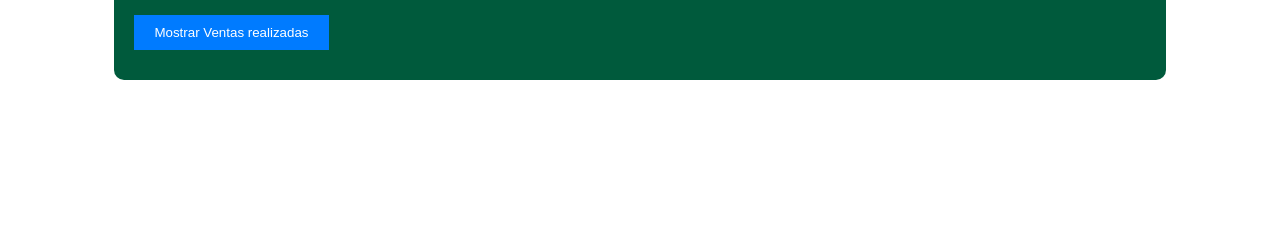
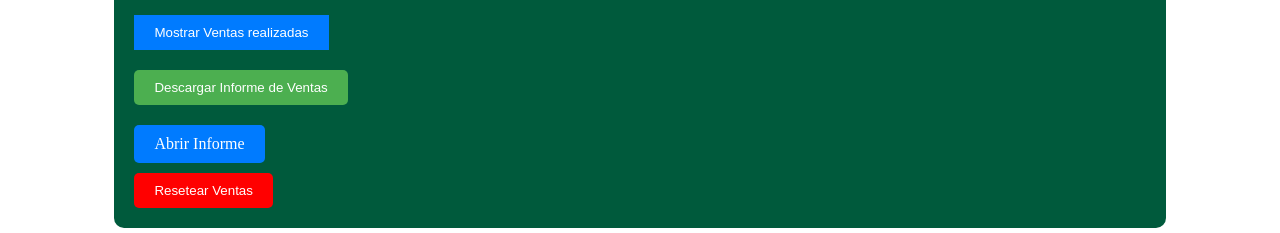
Before and after one commit to maurytrossero/fonobus-app, a Vue app: page / in a window 1280 px wide. Shown: the part 1002-1235 px from the top of the page. Before the commit the page ends 1090 px from the top, so only its background shows below. Built offline with nearby package versions, Linux system fonts and the light colour scheme.

Commit message:
guardar informe y abrir informe

```diff
--- a/src/components/ChangeDetail.vue
+++ b/src/components/ChangeDetail.vue
@@ -18,7 +18,6 @@
         <span class="city-cost"> $ {{ city.cost }}</span>
       </li>
     </ul>
-
 
     <!-- Etiqueta para mostrar la ciudad seleccionada -->
     <div class="selected-city" v-if="selectedCity">
@@ -55,7 +54,6 @@
 
       <!-- Botón para realizar la compra del carrito -->
       <button @click="completePurchase" v-if="cart.length > 0" class="complete-purchase-button">Comprar Carrito</button>
-
     </div>
 
 
@@ -108,6 +106,40 @@
       <p>Total de Ventas del Día: $ {{ totalSales }}</p>
     </div>
 
+    <!-- Contenedor para el botón de guardar informe -->
+    <div class="save-sales">
+      <!-- Botón para guardar informe -->
+          <button @click="downloadReport" style="background-color: #4CAF50; color: white; padding: 10px 20px; border: none; border-radius: 5px; cursor: pointer;">Descargar Informe de Ventas</button>
+    </div>
+
+    <!-- Botón para abrir el informe -->
+    <div class="open-report-container">
+      <input type="file" accept=".json" id="report-input" @change="readReport" class="report-input">
+      <label for="report-input" class="report-label">Abrir Informe</label>
+    </div>
+
+
+      <!-- Sección para mostrar el informe -->
+      <div v-if="reportData">
+        <h3>Informe de Ventas</h3>
+        <p>Fecha: {{ reportData.date }}</p>
+        <ul>
+          <li v-for="(item, index) in reportData.sales" :key="index">
+            <p>Fecha de compra: {{ item.datetime }}</p>
+            <ul>
+              <li v-for="(city, i) in item.items" :key="i">
+                <span>{{ city.name }} - Cantidad: {{ city.quantity }} - Total: $ {{ city.total }}</span>
+              </li>
+            </ul>
+          </li>
+        </ul>
+      </div>
+
+    <!-- Contenedor para el botón de resetear ventas -->
+    <div class="reset-sales-container">
+      <!-- Botón para resetear las ventas realizadas -->
+      <button @click="resetSales" class="reset-sales-button">Resetear Ventas</button>
+    </div>
 
 
   </div>
@@ -162,7 +194,9 @@ export default defineComponent({
       cart: [] as CartItem[],
       purchases: JSON.parse(localStorage.getItem('purchases') || '[]') as Purchase[],
       showPurchasesSection: false,
-      showCityList: true
+      showCityList: true,
+      showReportSection: false,
+      reportData: null as null | { date: string; sales: any[] }, // Inicializado como null
     };
   },
   mounted() {
@@ -273,8 +307,6 @@ export default defineComponent({
       this.cart = [];
     },
 
-
-
     togglePurchasesSection() {
       this.showPurchasesSection = !this.showPurchasesSection;
     },
@@ -282,6 +314,81 @@ export default defineComponent({
     toggleCityList() {
       this.showCityList = !this.showCityList;
     },
+
+    resetSales() {
+      // Mostrar una alerta para confirmar si el usuario está seguro de resetear las ventas
+      if (confirm('¿Estás seguro de que quieres resetear las ventas realizadas?')) {
+        // Limpiar el localStorage
+        localStorage.removeItem('purchases');
+        // Reiniciar el arreglo de compras
+        this.purchases = [];
+        // También podrías añadir otra lógica aquí, como reiniciar otras variables relacionadas con las ventas
+      }
+    },
+
+    //Metodo para guardar reporte del dia
+    downloadReport() {
+      const currentDate = new Date(); // Obtener la fecha y hora actual
+      const day = String(currentDate.getDate()).padStart(2, '0');
+      const month = String(currentDate.getMonth() + 1).padStart(2, '0');
+      const year = String(currentDate.getFullYear());
+
+      const formattedDate = `Informe-Ventas-${day}-${month}-${year}`;
+
+      // Agregar la fecha al informe de ventas antes de convertirlo a JSON
+      const salesReport = {
+        date: formattedDate, // Agregar la fecha actual al informe
+        sales: this.purchases, // Usar las ventas existentes
+      };
+
+      // Convertir el informe de ventas a JSON
+      const salesReportJSON = JSON.stringify(salesReport);
+
+      // Crear un objeto Blob con el JSON
+      const blob = new Blob([salesReportJSON], { type: 'application/json' });
+
+      // Crear un enlace <a> para descargar el archivo
+      const url = URL.createObjectURL(blob);
+      const a = document.createElement('a');
+      a.href = url;
+      a.download = `${formattedDate}.json`; // Nombre del archivo de descarga con formato de fecha
+      document.body.appendChild(a);
+      a.click();
+      document.body.removeChild(a);
+      URL.revokeObjectURL(url);
+    },
+
+    //Metodo para leer informe guardado
+    readReport(event: Event) {
+      const input = event.target as HTMLInputElement;
+      const file = input.files?.[0];
+
+      if (!file) return; // No se seleccionó ningún archivo
+
+      const reader = new FileReader();
+
+      reader.onload = () => {
+        try {
+          const salesReport = JSON.parse(reader.result as string);
+
+          // Validar si el informe tiene el formato esperado
+          if (salesReport && salesReport.date && salesReport.sales) {
+            // Mostrar la sección del informe con la información leída
+            this.showReportSection = true;
+            this.reportData = salesReport;
+          } else {
+            alert('El archivo seleccionado no tiene un formato válido.');
+          }
+        } catch (error) {
+          alert('Ocurrió un error al leer el archivo. Asegúrate de seleccionar un archivo JSON válido.');
+          console.error(error);
+        }
+      };
+
+      reader.readAsText(file);
+    }
+
+
   },
 });
 </script>
@@ -493,4 +600,66 @@ body {
     margin: 20px 0; /* Agrega espacio alrededor de la línea */
 }
 
+.reset-sales-button {
+  background-color: #ff0000; /* Rojo para indicar una acción peligrosa */
+  color: #ffffff; /* Texto blanco para mayor contraste */
+  border: none;
+  padding: 10px 20px;
+  border-radius: 5px;
+  cursor: pointer;
+  transition: background-color 0.3s ease;
+}
+
+.reset-sales-button:hover {
+  background-color: #cc0000; /* Color más oscuro al pasar el cursor para indicar interactividad */
+}
+
+.reset-sales-container {
+  margin-top: 10px; /* Ajusta el margen superior según sea necesario */
+}
+.reset-sales-button:active {
+  background-color: #aa0000; /* Color aún más oscuro cuando se hace clic para indicar que se está ejecutando una acción */
+}
+
+.download-report-button {
+  background-color: #4CAF50; /* Color de fondo */
+  border: none;
+  color: white; /* Color del texto */
+  padding: 10px 20px; /* Espaciado interno */
+  text-align: center;
+  text-decoration: none;
+  display: inline-block;
+  font-size: 16px;
+  margin: 4px 2px;
+  cursor: pointer;
+  border-radius: 5px; /* Bordes redondeados */
+}
+.save-sales {
+  margin-top: 10px; /* Ajusta el margen superior según sea necesario */
+}
+
+.open-report-container {
+  margin-top: 20px; /* Espacio entre el botón y otros elementos */
+}
+
+.report-input {
+  display: none; /* Oculta el input real */
+}
+
+.report-label {
+  padding: 10px 20px;
+  border: none;
+  border-radius: 5px;
+  background-color: #007bff; /* Azul para indicar una acción positiva */
+  color: white; /* Texto blanco para mayor contraste */
+  cursor: pointer;
+  transition: background-color 0.3s ease;
+  display: inline-block; /* Añadimos esto para que ocupe solo el espacio necesario */
+}
+
+.report-label:hover {
+  background-color: #0056b3; /* Color más oscuro al pasar el cursor para indicar interactividad */
+}
+
+
 </style>
```
Lines whose indentation alone changed are shown as unchanged.
